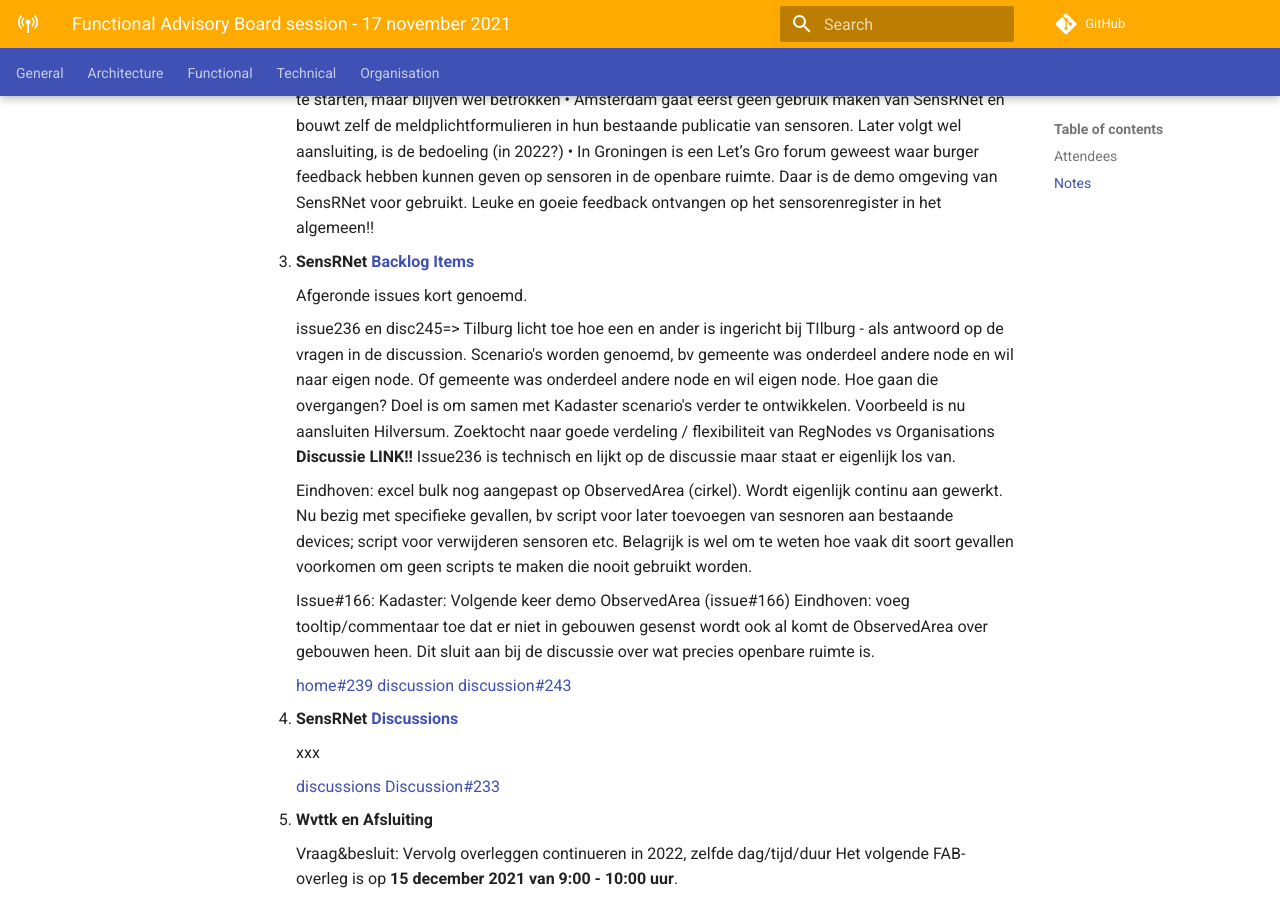
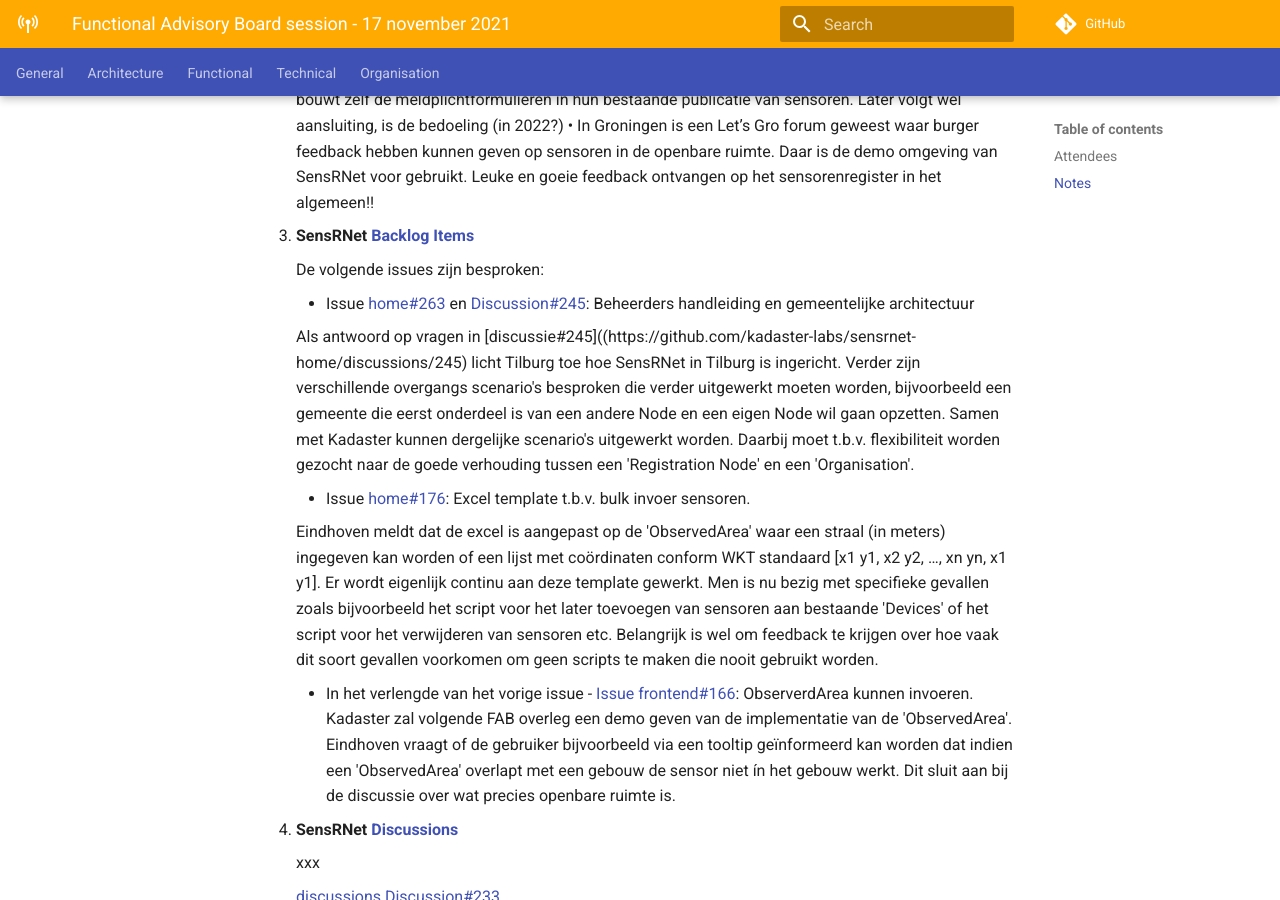
Before and after one commit to kadaster-labs/sensrnet-home, an MkDocs documentation site: the page built from docs/notes/2021-11-17-FAB-notes.md, in a window 1280 px wide and 900 px high, scrolled down 2253 px. Built offline with MkDocs 1.6.1 and Material for MkDocs 9.7.7, drawn with Linux system fonts in a browser that asks for light colours; comment, search, counter and statistics services are not loaded; some of the changed text lies outside the part shown.

Commit message:
Update 2021-11-17-FAB-notes.md

```diff
--- a/docs/notes/2021-11-17-FAB-notes.md
+++ b/docs/notes/2021-11-17-FAB-notes.md
@@ -69,26 +68,18 @@
 
 3. **SensRNet [Backlog Items](https://github.com/orgs/kadaster-labs/projects/1)**
 
-     Afgeronde issues kort genoemd.
+     De volgende issues zijn besproken:
 
-     issue236 en disc245=>
-     Tilburg licht toe hoe een en ander is ingericht bij TIlburg - als antwoord op de vragen in de discussion. Scenario's worden genoemd, bv gemeente was onderdeel andere node en wil naar eigen node. Of gemeente was onderdeel andere node en wil eigen node. Hoe gaan die overgangen? Doel is om samen met Kadaster scenario's verder te ontwikkelen. Voorbeeld is nu aansluiten Hilversum.
-     Zoektocht naar goede verdeling / flexibiliteit van RegNodes vs Organisations
-     **Discussie LINK!!**
-     Issue236 is technisch en lijkt op de discussie maar staat er eigenlijk los van.
+     - Issue [home#263](https://github.com/kadaster-labs/sensrnet-home/issues/263) en [Discussion#245](https://github.com/kadaster-labs/sensrnet-home/discussions/245): Beheerders handleiding en gemeentelijke architectuur
 
+       Als antwoord op vragen in [discussie#245]((https://github.com/kadaster-labs/sensrnet-home/discussions/245) licht Tilburg toe hoe SensRNet in Tilburg is ingericht. Verder zijn verschillende overgangs scenario's besproken die verder uitgewerkt moeten worden, bijvoorbeeld een gemeente die eerst onderdeel is van een andere Node en een eigen Node wil gaan opzetten. Samen met Kadaster kunnen dergelijke scenario's uitgewerkt worden. Daarbij moet t.b.v. flexibiliteit worden gezocht naar de goede verhouding tussen een 'Registration Node' en een 'Organisation'.
 
+     - Issue [home#176](https://github.com/kadaster-labs/sensrnet-home/issues/176): Excel template t.b.v. bulk invoer sensoren.
 
-     Eindhoven: excel bulk nog aangepast op ObservedArea (cirkel). Wordt eigenlijk continu aan gewerkt. Nu bezig met specifieke gevallen, bv script voor later toevoegen van sesnoren aan bestaande devices; script voor verwijderen sensoren etc. Belagrijk is wel om te weten hoe vaak dit soort gevallen voorkomen om geen scripts te maken die nooit gebruikt worden.
+       Eindhoven meldt dat de excel is aangepast op de 'ObservedArea' waar een straal (in meters) ingegeven kan worden of een lijst met coördinaten conform WKT standaard [x1 y1, x2 y2, …, xn yn, x1 y1]. Er wordt eigenlijk continu aan deze template gewerkt. Men is nu bezig met specifieke gevallen zoals bijvoorbeeld het script voor het later toevoegen van sensoren aan bestaande 'Devices' of het script voor het verwijderen van sensoren etc. Belangrijk is wel om feedback te krijgen over hoe vaak dit soort gevallen voorkomen om geen scripts te maken die nooit gebruikt worden.
 
-     Issue#166:
-     Kadaster: Volgende keer demo ObservedArea (issue#166)
-     Eindhoven: voeg tooltip/commentaar toe dat er niet in gebouwen gesenst wordt ook al komt de ObservedArea over gebouwen heen. Dit sluit aan bij de discussie over wat precies openbare ruimte is.
-
-     [home#239](https://github.com/kadaster-labs/sensrnet-home/issues/239)
-     [discussion](https://github.com/kadaster-labs/sensrnet-home/discussions)
-     [discussion#243](https://github.com/kadaster-labs/sensrnet-home/discussions/243)
-
+     - In het verlengde van het vorige issue - [Issue frontend#166](https://github.com/kadaster-labs/sensrnet-registry-frontend/issues/166): ObserverdArea kunnen invoeren.
+     Kadaster zal volgende FAB overleg een demo geven van de implementatie van de 'ObservedArea'. Eindhoven vraagt of de gebruiker bijvoorbeeld via een tooltip geïnformeerd kan worden dat indien een 'ObservedArea' overlapt met een gebouw de sensor niet ín het gebouw werkt. Dit sluit aan bij de discussie over wat precies openbare ruimte is.
 
 
 4. **SensRNet [Discussions](https://github.com/kadaster-labs/sensrnet-home/discussions)**
```
Also changed, not shown: other parts of docs/notes/2021-11-17-FAB-notes.md (+0 -1 lines).
